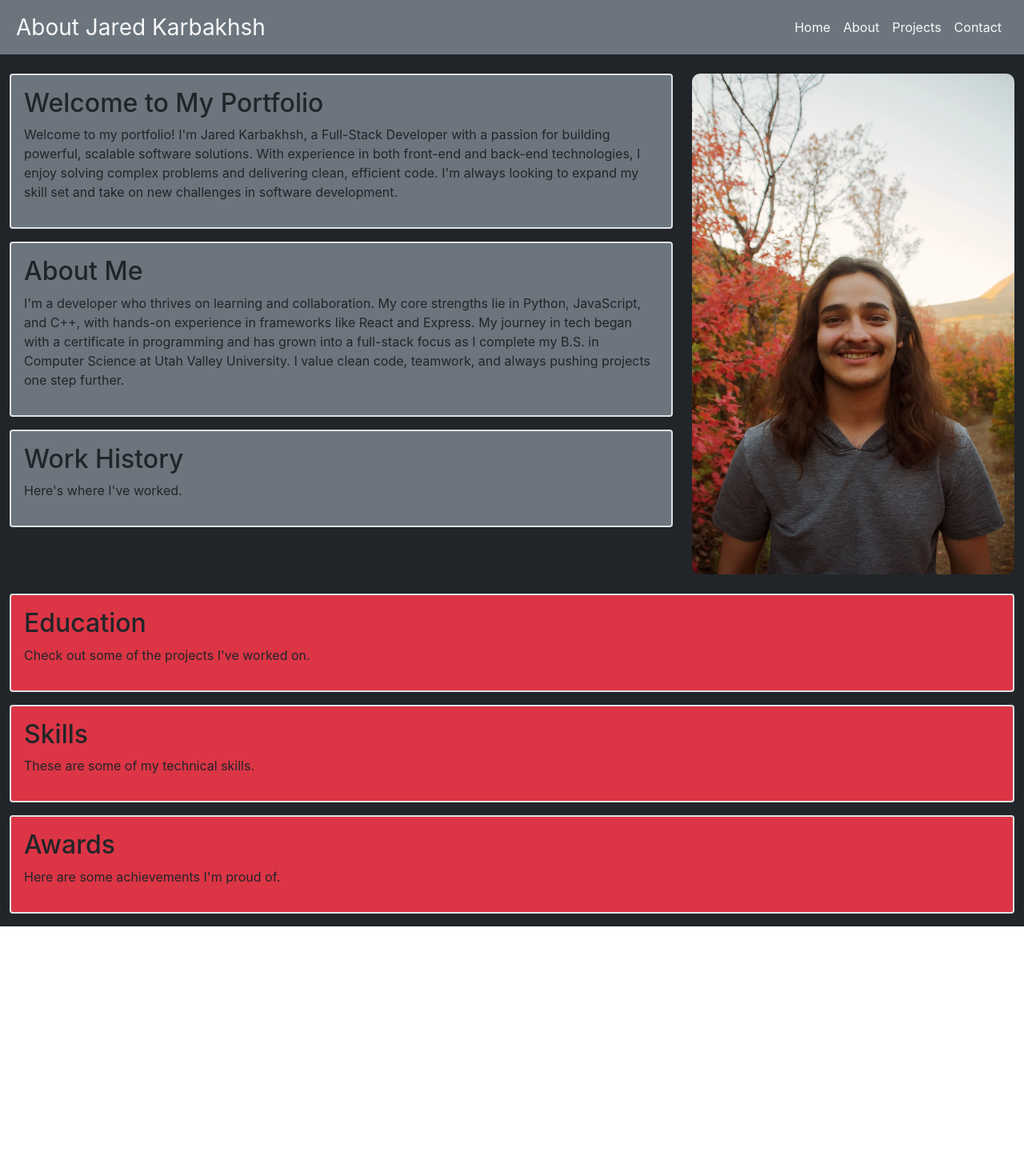
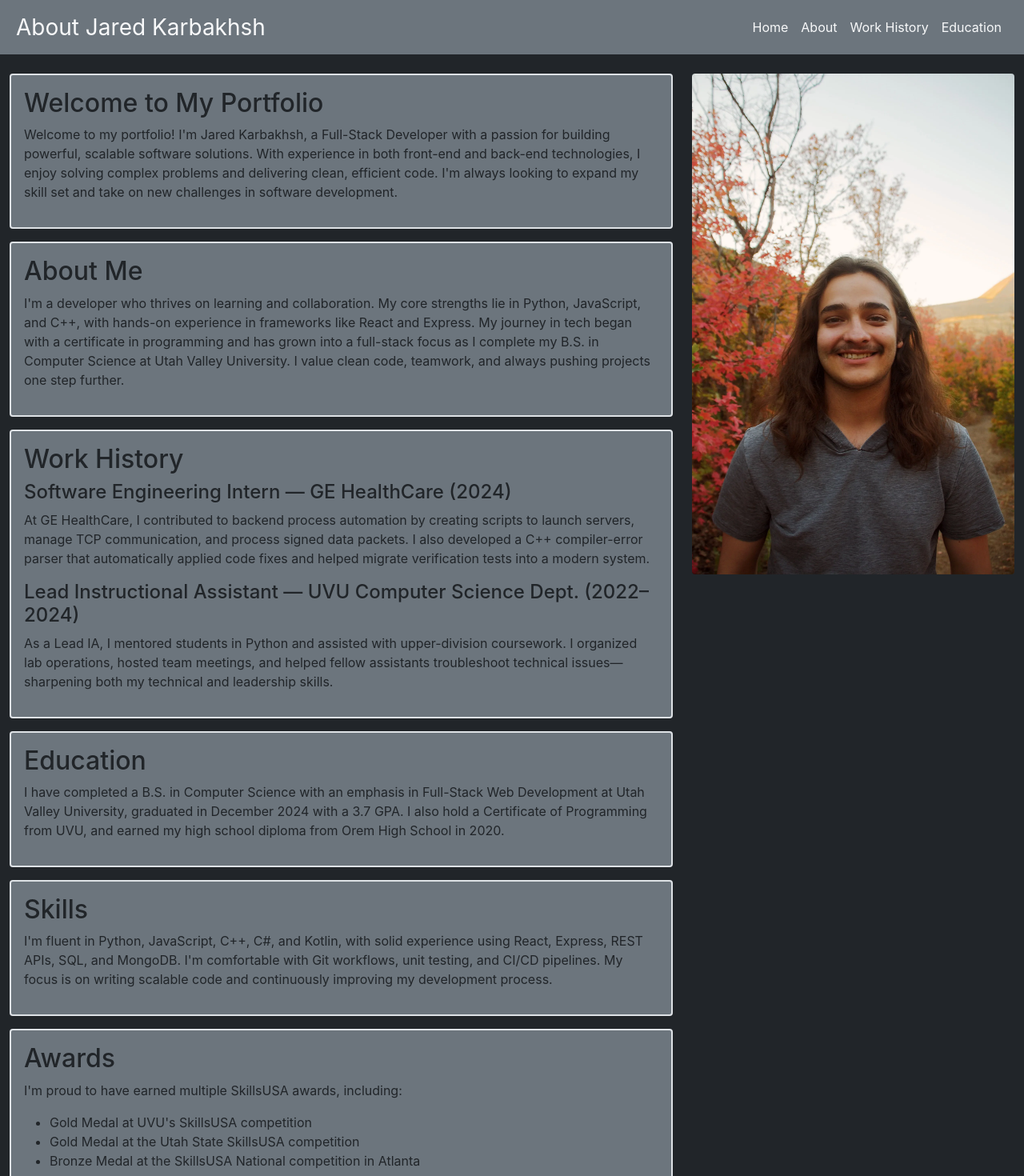
Before and after one commit to JaredKarb/AboutMe, a React (Create React App) app: page / in a window 1280 px wide. Shown: the top 1470 px of the page at 80% size. Before the commit the page ends 1158 px from the top, so only its background shows below. Built offline with nearby package versions, Linux system fonts and the light colour scheme.

Commit message:
website fixes:

```diff
--- a/src/Components/Header/Header.jsx
+++ b/src/Components/Header/Header.jsx
@@ -8,10 +8,10 @@ const Header = () => {
         <Navbar.Toggle aria-controls="basic-navbar-nav" />
         <Navbar.Collapse id="basic-navbar-nav">
           <Nav className="ms-auto justify-content-end">
-            <Nav.Link href="#hero" className="text-light">Home</Nav.Link>
+            <Nav.Link href="" className="text-light">Home</Nav.Link>
             <Nav.Link href="#about" className="text-light">About</Nav.Link>
-            <Nav.Link href="#projects" className="text-light">Projects</Nav.Link>
-            <Nav.Link href="#contact" className="text-light">Contact</Nav.Link>
+            <Nav.Link href="#workhistory" className="text-light">Work History</Nav.Link>
+            <Nav.Link href="#Education" className="text-light">Education</Nav.Link>
           </Nav>
         </Navbar.Collapse>
       </Container>
--- a/src/views/Home/Home.jsx
+++ b/src/views/Home/Home.jsx
@@ -1,18 +1,48 @@
-import { Container, Row, Col } from "react-bootstrap";
+import { Container, Row, Col, Image } from "react-bootstrap";
 import SectionGroup from "../../Components/SectionGroup/SectionGroup";
 
 const sections = [
   { id: "Summary", title: "Welcome to My Portfolio", content: `Welcome to my portfolio! I'm Jared Karbakhsh, a Full-Stack Developer with a passion for building powerful, scalable software solutions. With experience in both front-end and back-end technologies, I enjoy solving complex problems and delivering clean, efficient code. I'm always looking to expand my skill set and take on new challenges in software development.` },
-  { id: "Overview", title: "About Me", content: "I'm a developer who thrives on learning and collaboration. My core strengths lie in Python, JavaScript, and C++, with hands-on experience in frameworks like React and Express. My journey in tech began with a certificate in programming and has grown into a full-stack focus as I complete my B.S. in Computer Science at Utah Valley University. I value clean code, teamwork, and always pushing projects one step further." },
-  { id: "workhistory", title: "Work History", content: "Here's where I've worked." },
-  { id: "Education", title: "Education", content: "Check out some of the projects I've worked on." },
-  { id: "Skills", title: "Skills", content: "These are some of my technical skills." },
-  { id: "Awards", title: "Awards", content: "Here are some achievements I'm proud of." }
+  { id: "about", title: "About Me", content: "I'm a developer who thrives on learning and collaboration. My core strengths lie in Python, JavaScript, and C++, with hands-on experience in frameworks like React and Express. My journey in tech began with a certificate in programming and has grown into a full-stack focus as I complete my B.S. in Computer Science at Utah Valley University. I value clean code, teamwork, and always pushing projects one step further." },
+  {
+    id: "workhistory",
+    title: "Work History",
+    content: (
+      <>
+        <h4>Software Engineering Intern — GE HealthCare (2024)</h4>
+        <p>
+          At GE HealthCare, I contributed to backend process automation by creating scripts to launch servers, manage TCP communication, and process signed data packets. I also developed a C++ compiler-error parser that automatically applied code fixes and helped migrate verification tests into a modern system.
+        </p>
+
+        <h4>Lead Instructional Assistant — UVU Computer Science Dept. (2022–2024)</h4>
+        <p>
+          As a Lead IA, I mentored students in Python and assisted with upper-division coursework. I organized lab operations, hosted team meetings, and helped fellow assistants troubleshoot technical issues—sharpening both my technical and leadership skills.
+        </p>
+      </>
+    ),
+  },
+  { id: "Education", title: "Education", content: "I have completed a B.S. in Computer Science with an emphasis in Full-Stack Web Development at Utah Valley University, graduated in December 2024 with a 3.7 GPA. I also hold a Certificate of Programming from UVU, and earned my high school diploma from Orem High School in 2020." },
+  { id: "Skills", title: "Skills", content: "I'm fluent in Python, JavaScript, C++, C#, and Kotlin, with solid experience using React, Express, REST APIs, SQL, and MongoDB. I'm comfortable with Git workflows, unit testing, and CI/CD pipelines. My focus is on writing scalable code and continuously improving my development process." },
+  {
+    id: "Awards",
+    title: "Awards",
+    content: (
+      <>
+        <p>I'm proud to have earned multiple SkillsUSA awards, including:</p>
+        <ul>
+          <li>Gold Medal at UVU's SkillsUSA competition</li>
+          <li>Gold Medal at the Utah State SkillsUSA competition</li>
+          <li>Bronze Medal at the SkillsUSA National competition in Atlanta</li>
+        </ul>
+        <p>These achievements reflect my drive...</p>
+      </>
+    ),
+  },
 ];
 
 const Home = () => {
-  const topSections = sections.slice(0, 3);
-  const bottomSections = sections.slice(3);
+  const topSections = sections.slice(0, 6);
+  const bottomSections = sections.slice(4);
 
   return (
     <Container fluid className="bg-dark">
@@ -21,18 +51,14 @@ const Home = () => {
           <SectionGroup sections={topSections} bgClass="bg-secondary" />
         </Col>
         <Col md={4} className="mt-4">
-          <img
-            src="/hero.webp"
-            alt="Profile"
-            style={{ width: "100%", borderRadius: "10px" }}
-          />
+          <Image src="hero.webp" rounded fluid/>
         </Col>
       </Row>
-      <Row className="mt-4">
+      {/* <Row className="mt-4">
         <Col>
-          <SectionGroup sections={bottomSections} bgClass="bg-danger" />
+          <SectionGroup sections={bottomSections} bgClass="bg-secondary" />
         </Col>
-      </Row>
+      </Row> */}
     </Container>
   );
 };
```
